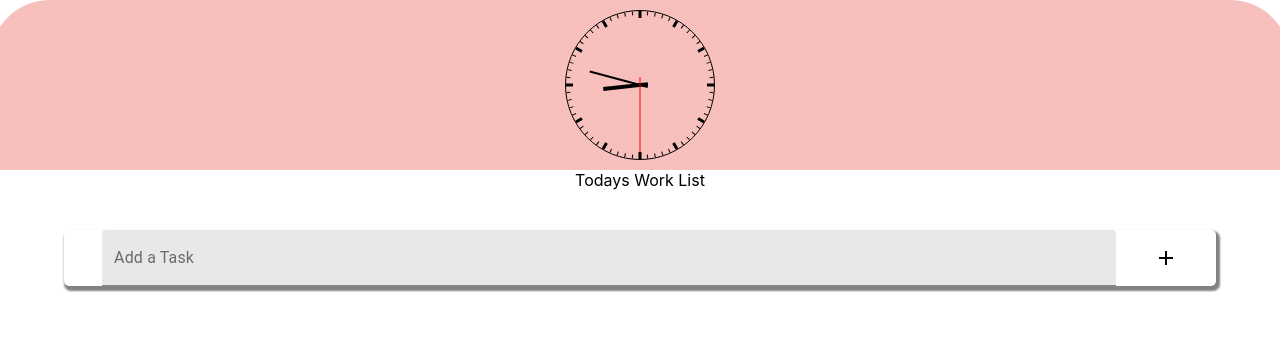
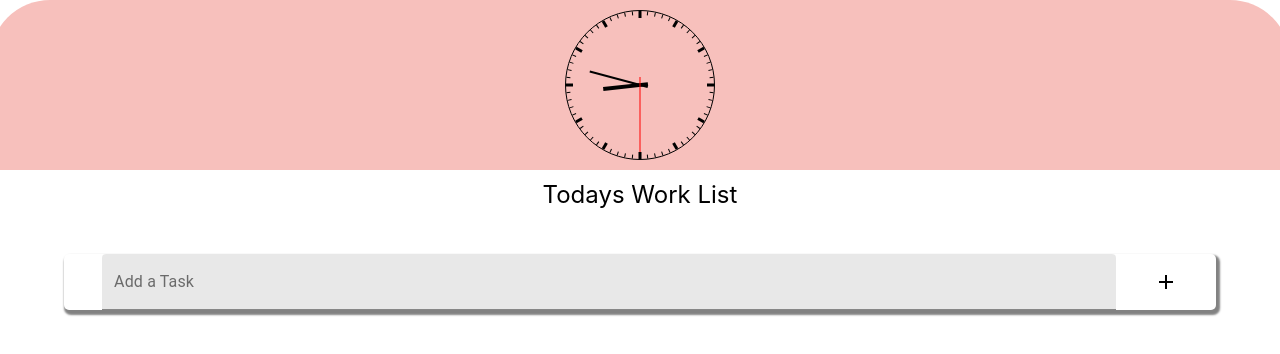
Before and after one commit to rahulraina711/to_do_app, a React (Create React App) app: page / in a window 1280 px wide. Shown: the top 354 px of the page. Built offline with nearby package versions, Linux system fonts and the light colour scheme.

Commit message:
added build folder

```diff
--- a/src/app.scss
+++ b/src/app.scss
@@ -23,6 +23,12 @@
         align-items: center;
         width: 100%;
 
+        .app-title{
+            margin-top: 5px;
+            padding:5px;
+            font-size: 1.5rem;
+        }
+
         .to-dos{
             margin: 20px 0px;
             width: 90%;
```
Also changed, not shown: 18 other files (tests, documents, lock files or other folders).
